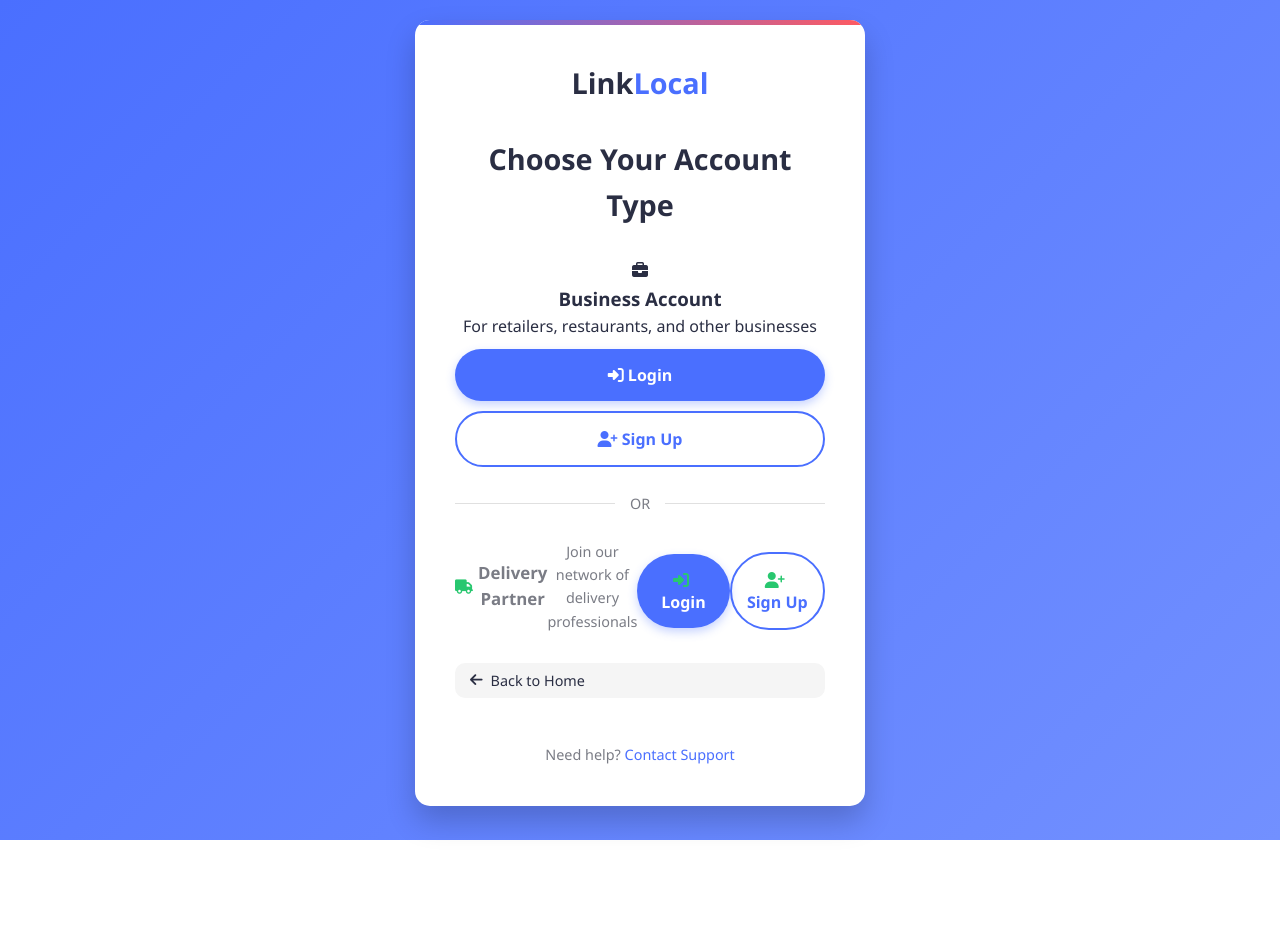
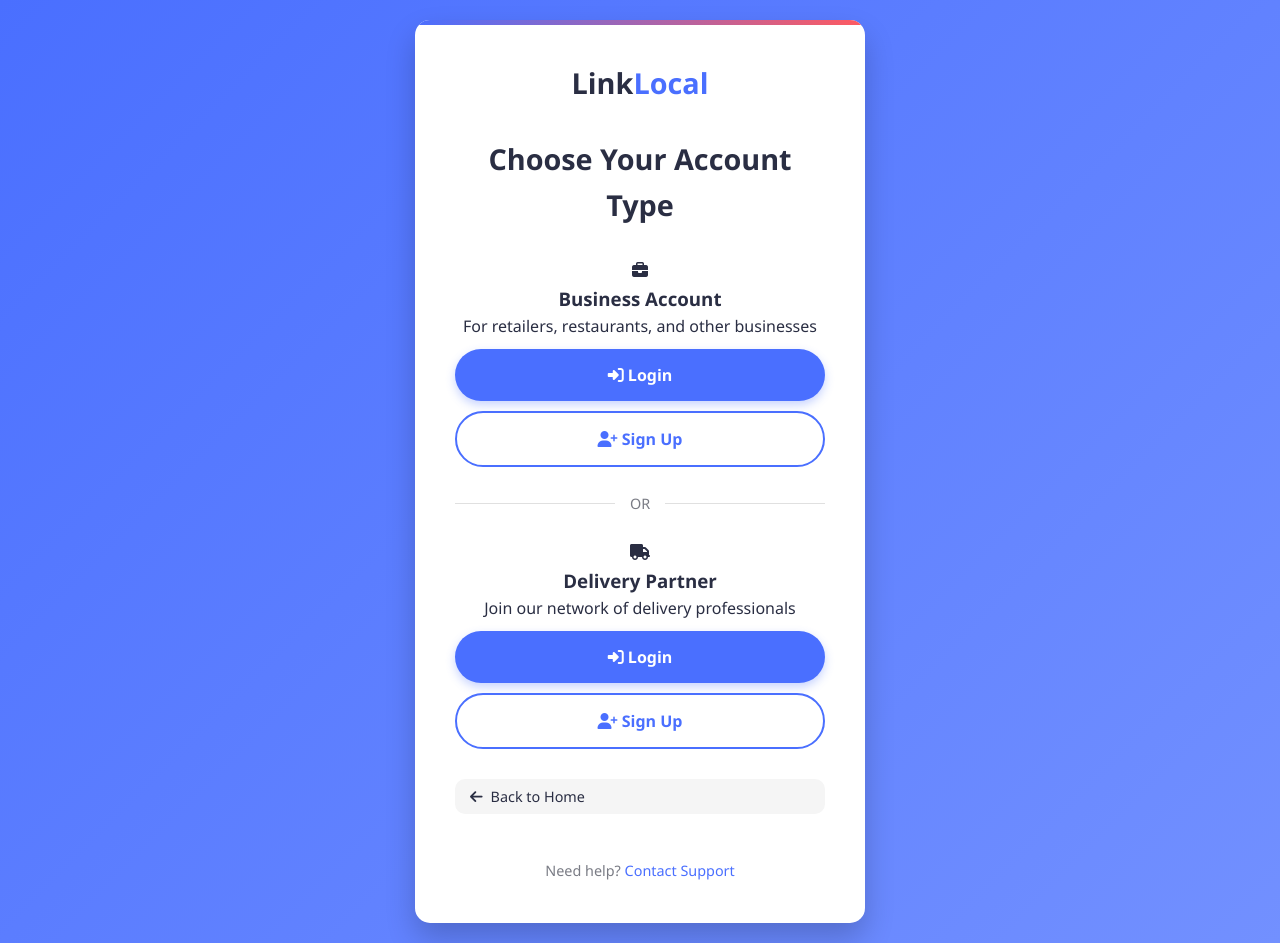
Before and after one commit to satyakarthikeya/link_local_B2B, a React (Vite) app: page /login in a window 1280 px wide. Before the commit the page ends 840 px from the top, so only its background shows below. Built offline with nearby package versions, Linux system fonts and the light colour scheme.

Commit message:
feat: update hero section background and adjust animation timing for improved visual effect

```diff
--- a/src/Styles/main.css
+++ b/src/Styles/main.css
@@ -208,7 +208,8 @@
 
 /* Hero Section */
 .hero {
-    background: #5587e8; /* Changed from linear gradient to solid blue */
+    background: linear-gradient(135deg, #4A6FFF, #7290FF);
+
     color: white;
     padding: 80px 0;
     overflow: hidden;
@@ -312,12 +313,12 @@
 
 .hero-image img {
     max-width: 500px;
-    animation: float 4s ease-in-out infinite; /* Reduced from 6s to 4s for faster animation */
+    animation: float 6s ease-in-out infinite;
 }
 
 @keyframes float {
     0% { transform: translateY(0px); }
-    50% { transform: translateY(-10px); } /* Reduced from -20px to -10px for smaller movement */
+    50% { transform: translateY(-20px); }
     100% { transform: translateY(0px); }
 }
 
--- a/src/pages/LoginPage.jsx
+++ b/src/pages/LoginPage.jsx
@@ -26,7 +26,7 @@
 
         <div className="auth-divider"><span>OR</span></div>
 
-        <div className="account-option delivery">
+        <div className="account-option ">
           <div className="account-icon">
             <i className="fas fa-truck"></i>
           </div>
```
